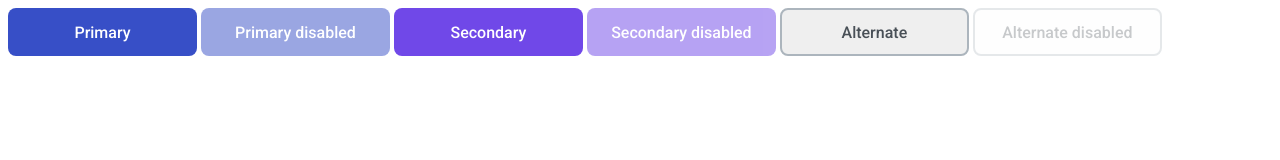
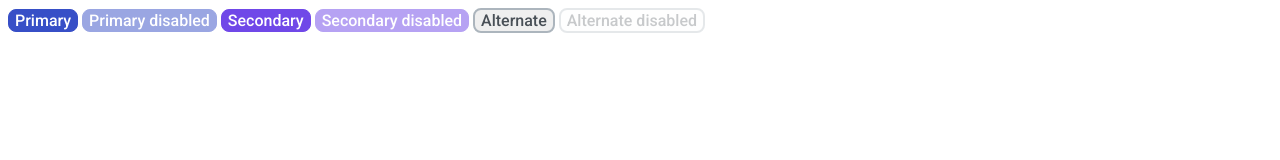
Before and after one commit to js-tasks-ru/htmlcss-20231027_ilya-kopturevskiy, a website: page 03-lection1/01-button/index.html in a window 1280 px wide. Drawn offline with Linux system fonts and the light colour scheme.

Commit message:
Исправил большинство замечаний, но остались вопросы. Оставил их в комментариях к замечаниям.

```diff
--- a/03-lection1/01-button/button.css
+++ b/03-lection1/01-button/button.css
@@ -1,9 +1,4 @@
-@import "../../assets/css/main.css";
-
 .button {
-    width: 189px;
-    height: 48px;
-    flex-shrink: 0;
     border-radius: 8px;
     text-align: center;
     font-family: Roboto, sans-serif;
@@ -16,59 +11,53 @@
 
 
 /*Primary*/
-.button__primary {
+.button_primary {
     background: var(--primary);
     color: var(--white);
-    border: var(--none);
+    border: 1px solid var(--primary);
 }
-.button__primary-hover:hover {
+.button_primary:hover {
     background-color: var(--primary-hover);
 }
 
 
 /*Secondary*/
-.button__secondary {
+.button_secondary {
     background: var(--secondary);
     color: var(--white);
-    border: var(--none);
+    border: 1px solid var(--secondary);
 }
-.button__secondary-hover:hover {
+.button_secondary:hover {
     background-color: var(--secondary-hover);
 }
 
 
 /*Alternate*/
-.button__alternate {
+.button_alternate {
     color: var(--grey-4);
     border: 2px solid var(--grey-3);
     box-shadow: none;
 }
-.button__alternate-hover:hover {
+.button_alternate:hover {
     border-color: var(--black);
 }
 
 
 /*Disabled*/
-.button__disabled-05:disabled {
+.button_disabled-05:disabled {
     pointer-events: none;
     opacity: 0.5;
 }
-.button__disabled-03:disabled {
+.button_disabled-03:disabled {
     pointer-events: none;
     opacity: 0.3;
 }
 
 
 /*Active*/
-.button__active-05:active {
+.button_active-05:active {
     opacity: 0.5;
 }
-.button__active-03:active {
+.button_active-03:active {
     opacity: 0.3;
 }
-
-
-/*Cursor*/
-.button__cursor {
-    cursor: pointer;
-}
--- a/03-lection1/01-button/index.html
+++ b/03-lection1/01-button/index.html
@@ -8,49 +8,43 @@
     <body class="temporarily">
         <button class="
                         button
-                        button__primary
-                        button__primary-hover
-                        button__active-05
-                        button__cursor
+                        button_primary
+                        button_active-05
                         ">
             Primary
         </button>
         <button class="
                         button
-                        button__primary
-                        button__disabled-05
+                        button_primary
+                        button_disabled-05
                         " disabled>
             Primary disabled
         </button>
         <button class="
                         button
-                        button__secondary
-                        button__secondary-hover
-                        button__active-05
-                        button__cursor
+                        button_secondary
+                        button_active-05
                         ">
             Secondary
         </button>
         <button class="
                         button
-                        button__secondary
-                        button__disabled-05
+                        button_secondary
+                        button_disabled-05
                         " disabled>
             Secondary disabled
         </button>
         <button class="
                         button
-                        button__alternate
-                        button__alternate-hover
-                        button__active-03
-                        button__cursor
+                        button_alternate
+                        button_active-03
                         ">
             Alternate
         </button>
         <button class="
                         button
-                        button__alternate
-                        button__disabled-03
+                        button_alternate
+                        button_disabled-03
                         " disabled>
             Alternate disabled
         </button>
--- a/assets/css/main.css
+++ b/assets/css/main.css
@@ -24,7 +24,6 @@
 
     --primary: var(--blue);
     --secondary: var(--purple);
-    --none: var(--none);
     --transition: opacity 200ms ease-in-out, background 200ms ease-in-out, border 200ms ease-in-out;
 }
 
```
Also changed, not shown: components/page/page.css (added).
